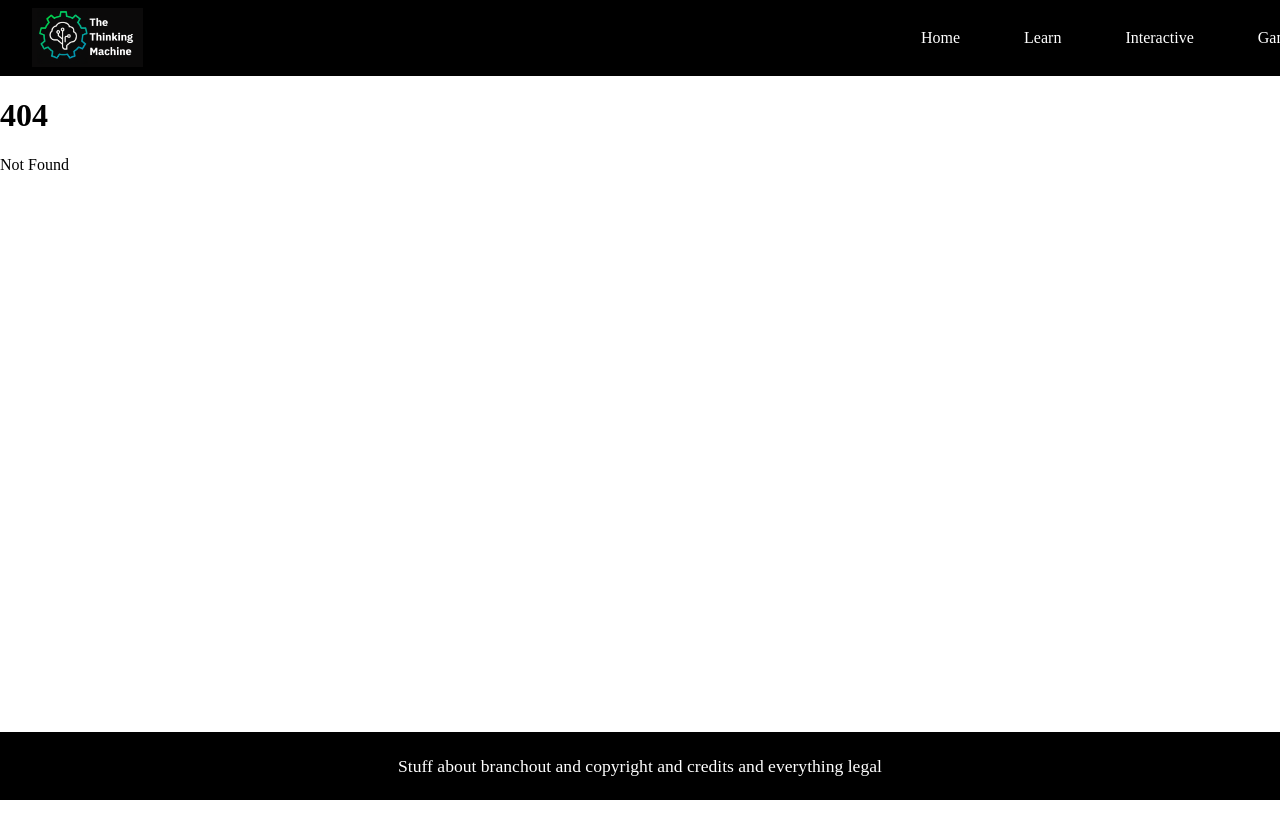
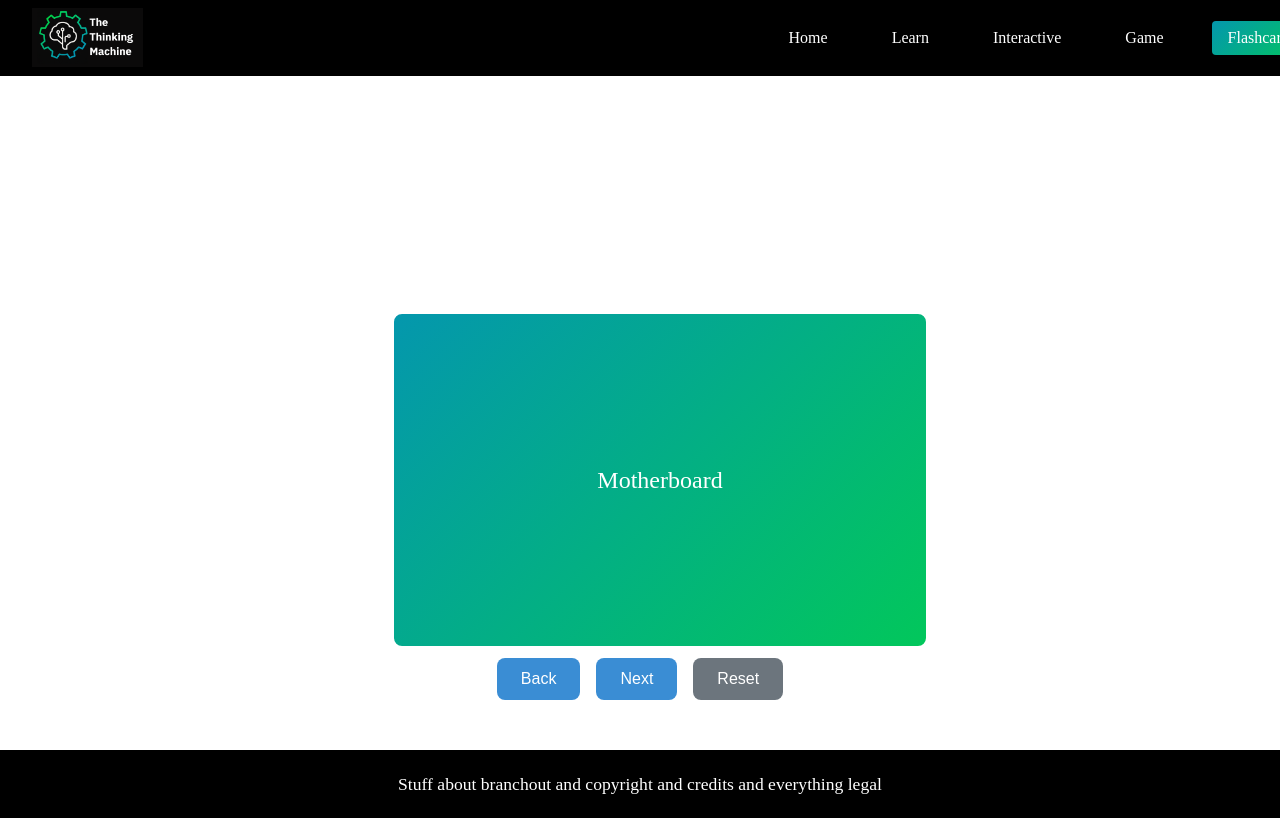
Before and after one commit to InnovatorBO/Computer-Interactive, a SvelteKit app: page /flashcards in a window 1280 px wide. Before the commit this address had no page. Shown: the top 818 px of the page. Built offline with nearby package versions, Linux system fonts and the light colour scheme.

Commit message:
created  flashcards page

```diff
--- a/src/routes/+layout.svelte
+++ b/src/routes/+layout.svelte
@@ -12,6 +12,7 @@
         <a href="/learn" class:active={$page.url.pathname === '/learn'}>Learn</a>
         <a href="/interactive" class:active={$page.url.pathname === '/interactive'}>Interactive</a>
         <a href="/game_page" class:active={$page.url.pathname === '/game_page'}>Game</a>
+        <a href= "/flashcards" class:active={$page.url.pathname === '/flashcards'}>Flashcards</a>
       </div>
     </div>
 </nav>
--- /dev/null
+++ b/src/routes/flashcards/+page.svelte
@@ -0,0 +1,236 @@
+<script lang="ts">
+    import { onMount, onDestroy } from 'svelte';
+    import { tick } from 'svelte';
+
+    let title = 'Flashcards Page';
+
+    type Flashcard = {
+        question: string;
+        answer: string;
+    };
+
+    let flashcards: Flashcard[] = [
+        { question: 'Motherboard',
+            answer: 'Connects all of the different hardware components and allows them to communicate with each other.'},
+        { question: 'Chipset',
+            answer: 'Set of electrical components that manages communication between the ACPU, memory, and peripherals.'},
+        { question: 'Basic Input/Output System (BIOS)',
+            answer: 'Firmware that configures hardware on startup and loads the operating system.'},
+        { question: 'Voltage Regulator Module (VRM)',
+            answer: 'Regulates and stabilizes voltage from the power supply to the CPU and memory.'},
+        { question: 'CPU',
+            answer: 'Receives and executes instructions from the computer’s program.'},
+        { question: 'Buses',
+            answer: 'How data is carried to/from the CPU to input/output devices.'},
+        { question: 'Arithmetic and Logic Unit (ALU)',
+            answer: 'CPU unit that performs arithmetic and logical operations.'},
+        { question: 'RAM',
+            answer: 'A type of temporary storage where the computer can store data that is actively being used.'},
+        { question: 'Memory cell',
+            answer: 'Fundamental unit of RAM that store a bit of binary data.'},
+        { question: 'Dynamic RAM (DRAM)',
+            answer: 'Most common type of RAM; stores data in a capacitor that holds charges to represent binary data.'},
+        { question: 'GPU',
+            answer: 'A specialized processor that helps render images, videos, and animations.'},
+        { question: 'Video RAM (VRAM)',
+            answer: 'High-speed memory that stores textures, shaders, and frame buffers.'},
+        { question: 'Printed Circuit Board (PCB)',
+            answer: 'Holds the GPU die, memory chips, VRMs, and integrated circuits.'},
+        { question: 'Hard Disk Drive(HDD)',
+            answer: 'Uses spinning disks and are cheaper with more storage, but slower and more fragile.'},
+        { question: 'Platters',
+            answer: 'Spinning disks coated with magnetic material where data is stored as patterns of magnetized regions.'},
+        { question: 'Read/Write Arm',
+            answer: 'Accesses and modifies data on the spinning platters. It hovers just above the platter surface, using magnetic fields to read data from or write data to specific locations as the platters rotate beneath it.'},
+        { question: 'Solid-State Drive(SSD)',
+            answer: 'Uses flash memory, making them faster, quieter, and more durable, but they cost more per GB compared to HDDs.'},
+        { question: 'NAND Flash Memory',
+            answer: "The core of an SSD, storing data by trapping electrical charges in memory cells. The SSD’s controller manages data flow, enabling fast and reliable access to the operating system, applications, and files."},
+        { question: 'Cooling system',
+            answer: 'A system of fans and heatsinks that removes heat from hardware components'},
+        { question: 'Heatsink',
+            answer: 'A metal block with fins that dissipates heat away from hardware like CPUs and GPUs.'}
+    ];
+
+    let currentCardIndex = 0;
+    let showAnswer = false;
+
+    function flipCard() {
+        showAnswer = !showAnswer;
+    }
+
+    async function nextCard() {
+        showAnswer = false;
+        await tick();
+        await new Promise(r => setTimeout(r, 200));
+        currentCardIndex = (currentCardIndex + 1) % flashcards.length;
+    }
+
+    async function prevCard() {
+        showAnswer = false;
+        await tick();
+        await new Promise(r => setTimeout(r, 200));
+        currentCardIndex = (currentCardIndex - 1 + flashcards.length) % flashcards.length;
+    }
+
+    async function resetCards() {
+        showAnswer = false;
+        await tick();
+        await new Promise(r => setTimeout(r, 200));
+        currentCardIndex = 0;
+    }
+
+    function handleKeyDown(event: KeyboardEvent) {
+        if (event.key === 'ArrowRight') {
+            nextCard();
+        } else if (event.key === 'ArrowLeft') {
+            prevCard();
+        } else if (event.key === ' ') {
+            event.preventDefault();
+            flipCard();
+        }
+    }
+        onMount(() => {
+            window.addEventListener('keydown', handleKeyDown);
+        });
+
+        onDestroy(() => {
+            window.removeEventListener('keydown', handleKeyDown);
+        });
+
+</script>
+
+<svelte:head>
+    <title>{title}</title>
+</svelte:head>
+
+<div class="page-container">
+    <h1>Flashcards</h1>
+</div>
+
+<div class="flashcards-container">
+    <div class="flashcards-content" on:click={flipCard}>
+        <div class="flashcard-inner" class:flipped={showAnswer}>
+            <div class="flashcard-front">
+                <p>{flashcards[currentCardIndex].question}</p>
+            </div>
+            <div class="flashcard-back">
+                <p>{flashcards[currentCardIndex].answer}</p>
+            </div>
+        </div>
+    </div>
+    <div class="flashcards-buttons">
+        <button class="prev-btn" on:click={prevCard}>Back</button>
+        <button class="next-btn" on:click={nextCard}>Next</button>
+        <button class="reset-btn" on:click={resetCards}>Reset</button>
+    </div>
+</div>
+
+<style>
+
+    .page-container {
+        min-height: 150px;
+        color: white;
+        font-size: 2.5rem;
+        display: flex;
+        flex-direction: column;
+        justify-content: center;
+        align-items: center;
+    }
+
+    .flashcards-container {
+        display: flex;
+        flex-direction: column;
+        align-items: center;
+        justify-content: center;
+        margin-top: 20px;
+        margin-bottom: 50px;
+    }
+
+    .flashcards-content {
+        margin-top: 2rem;
+        padding: 2rem;
+        transition: transform 0.3s ease;
+        text-align: center;
+        font-size: 1.5rem;
+        perspective: 1000px;
+        width: 500px;
+        height: 300px;
+        cursor: pointer;
+    }
+
+    .flashcards-content:hover {
+        transform: scale(1.02);
+    }
+
+    .flashcard-inner {
+        position: relative;
+        width: 100%;
+        height: 100%;
+        transition: transform 0.5s;
+        transform-style: preserve-3d;
+    }
+
+    .flashcard-inner.flipped {
+        transform: rotateY(180deg);
+    }
+
+    .flashcard-front, .flashcard-back {
+        position: absolute;
+        width: 100%;
+        height: 100%;
+        backface-visibility: hidden;
+        background: linear-gradient(135deg, #0497ad, #02c75b);
+        color: white;
+        display: flex;
+        justify-content: center;
+        align-items: center;
+        border: 4px solid #fff;
+        border-radius: 12px;
+        font-size: 1.5rem;
+        padding: 1rem;
+    }
+
+    .flashcard-back {
+        background: #3c46a6;
+        transform: rotateY(180deg);
+    }
+    .flashcards-buttons {
+        display: flex;
+        gap: 1rem;
+    }
+
+    .prev-btn, .next-btn {
+        margin-top: 1rem;
+        padding: 0.75rem 1.5rem;
+        background: #3a8dd4;
+        color: white;
+        border: none;
+        border-radius: 8px;
+        font-size: 1rem;
+        cursor: pointer;
+        flex: 1;
+    }
+
+    .reset-btn {
+        margin-top: 1rem;
+        padding: 0.75rem 1.5rem;
+        background: #6c757d;
+        color: white;
+        border: none;
+        border-radius: 8px;
+        font-size: 1rem;
+        cursor: pointer;
+        flex: 1;
+    }
+
+    .prev-btn:hover, .next-btn:hover {
+        background: #2f75b5
+    }
+
+    h1 {
+        font-size: 2.5rem;
+        margin-top: 2.5rem;
+    }
+
+</style>
```
